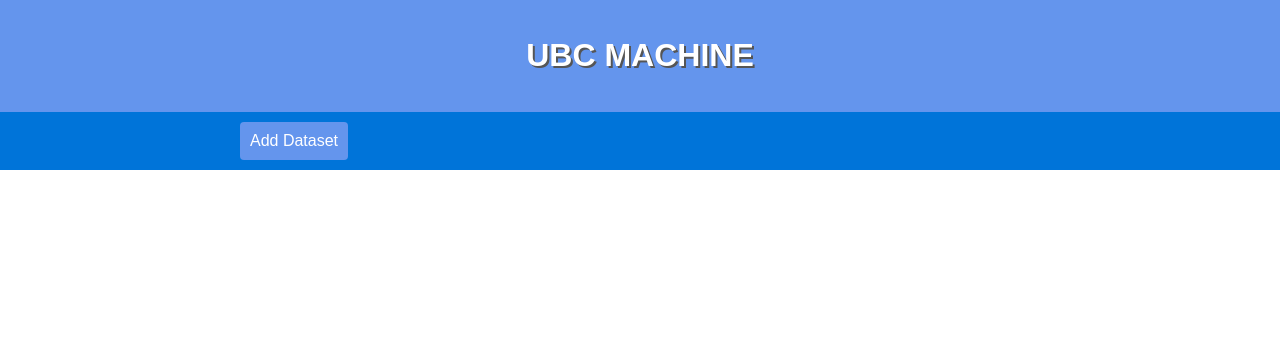
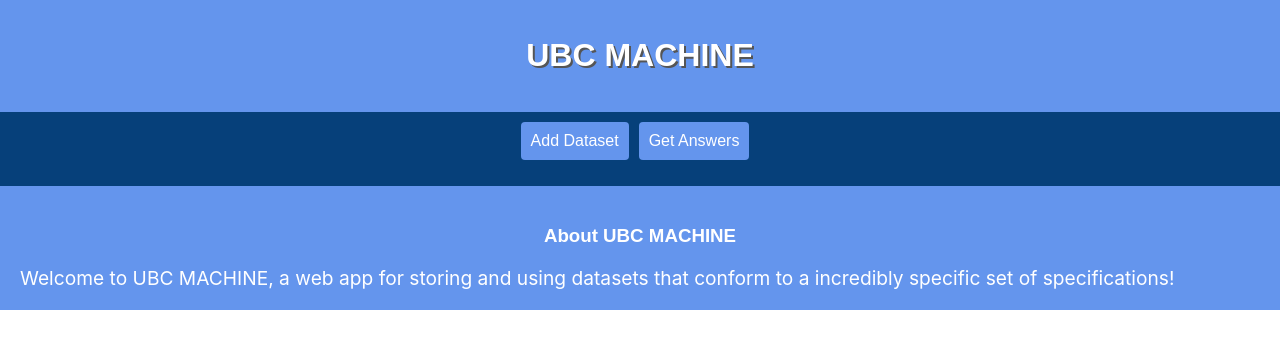
Before and after one commit to Rehnoor/UBCMachine, a React (Create React App) app in the folder frontend/ubc_machine/: page / in a window 1280 px wide. Shown: the top 348 px of the page. Built offline with nearby package versions, Linux system fonts and the light colour scheme.

Commit message:
added a query submission tab

```diff
--- a/frontend/ubc_machine/src/App.css
+++ b/frontend/ubc_machine/src/App.css
@@ -11,29 +11,24 @@
 	text-shadow: 2px 2px #555;
 }
 
-.dropdown {
+
+
+.dropdown-container {
 	position: relative;
-	display: inline-block;
+	display: flex;
+	flex-direction: column;
+	align-items: center;
+	justify-content: center;
+	background-color: #06407a;
 }
 
-.dropdown-content {
-	max-height: 0;
-	overflow: hidden;
-	transition: max-height 0.5s ease-out;
+.dropdown-buttons {
+	display: flex;
+	justify-content: center;
+	align-items: center;
+	margin-bottom: 10px;
 }
 
-.dropdown-content.open {
-	max-height: 200px; /* Set to a high value to allow for dynamic content */
-}
-
-.dropdown-arrow {
-	transform: rotate(0);
-	transition: transform 0.3s ease-out;
-}
-
-.dropdown-content.open ~ .dropdown-arrow {
-	transform: rotate(180deg);
-}
 
 .dropdown-toggle {
 	background-color: cornflowerblue;
@@ -43,7 +38,9 @@
 	border-radius: 4px;
 	cursor: pointer;
 	margin-right: 10px;
+	margin-top: 10px;
 	padding: 10px;
+	height: fit-content;
 }
 
 .dropdown-toggle:hover {
@@ -51,10 +48,53 @@
 }
 
 
-.button-band {
+.dropdown-content-container {
+	position: absolute;
+	top: 100%;
+	left: 0;
+	width: 100%;
+	background-color: #326ed9;
 	display: flex;
+	flex-direction: column;
+	align-items: center;
 	justify-content: center;
-	align-items: center;
-	background-color: #0074d9;
-	padding: 10px;
+	overflow: hidden;
+	transition: max-height 0.7s ease-in-out;
 }
+
+.dropdown-content-container.closed {
+	max-height: 0;
+}
+
+.dropdown-content-container.open {
+	/*max-height: 800px; !* Set to a high value to allow for dynamic content *!*/
+	overflow: auto
+}
+
+.content {
+	background-color: cornflowerblue;
+	color: white;
+	padding: 20px;
+	flex-grow: 1;
+}
+
+.content h2 {
+	font-size: 2em;
+	margin-top: 0;
+}
+
+.content p {
+	font-size: 1.2em;
+	margin-bottom: 0;
+}
+
+
+.container {
+	display: flex;
+	flex-direction: column;
+	height: 100%;
+}
+
+/*.dropdown-content-container > * {*/
+/*	margin-bottom: 10px;*/
+/*}*/
--- a/frontend/ubc_machine/src/App.tsx
+++ b/frontend/ubc_machine/src/App.tsx
@@ -1,24 +1,37 @@
 import React, {useState} from 'react';
 import './App.css';
 import DatasetUploader from "./Components/DatasetUploader";
+import QuerySubmitForm from "./Components/QuerySubmitForm";
 
 function AddDatasetDropdown() {
 
 	const [showingAddDataset, setShowingAddDataset] = useState(false)
+	const [showingQuery, setShowingQuery] = useState(false)
 	const handleAddDatasetToggle = () => {
 		setShowingAddDataset(!showingAddDataset)
 	}
 
+	const handleQueryToggle = () => {
+		setShowingQuery(!showingQuery)
+	}
+
 	return (
-		<div className="dropdown">
-			<button className="dropdown-toggle" onClick={handleAddDatasetToggle}>
-				Add Dataset
-				<span className="dropdown-arrow"></span>
-			</button>
-			<div className={`dropdown-content ${showingAddDataset ? "open" : "closed"}`}>
-				<DatasetUploader />
+
+		<div className="dropdown-container">
+			<div className="dropdown-buttons">
+				<button className="dropdown-toggle" onClick={handleAddDatasetToggle}>
+					Add Dataset
+				</button>
+				<button className="dropdown-toggle" onClick={handleQueryToggle}>
+					Get Answers
+				</button>
+			</div>
+			<div className={`dropdown-content-container ${showingAddDataset || showingQuery ? "open" : "closed"}`}>
+				{showingAddDataset && <DatasetUploader />}
+				{showingQuery && <QuerySubmitForm />}
 			</div>
 		</div>
+
 	);
 }
 
@@ -26,12 +39,17 @@ function AddDatasetDropdown() {
 function App() {
 
 	return (
-		<div>
+		<div className="container">
 			<div className="PageTitle">
 				<h1>UBC MACHINE</h1>
 			</div>
 			<div className="button-band">
 				<AddDatasetDropdown />
+			</div>
+			<div className="content">
+				<h3>About UBC MACHINE</h3>
+				<p>Welcome to UBC MACHINE, a web app for storing and using datasets that conform to a incredibly specific
+				set of specifications!</p>
 			</div>
 
 		</div>
--- a/frontend/ubc_machine/src/Components/DatasetUploader.css
+++ b/frontend/ubc_machine/src/Components/DatasetUploader.css
@@ -14,7 +14,7 @@
 	padding-left: 10px;
 	padding-right: 10px;
 	font-size: 16px;
-	background-color: cornflowerblue;
+	background-color: #3363b6;
 	color: #fff;
 	border: none;
 	border-radius: 4px;
--- a/frontend/ubc_machine/src/Components/DatasetUploader.tsx
+++ b/frontend/ubc_machine/src/Components/DatasetUploader.tsx
@@ -24,7 +24,7 @@ const DatasetUploader = () => {
 		setType(newType);
 	};
 
-	const handleFileUpload = () => {
+	const handleFileUpload = async () => {
 		if (!file) {
 			// handle error - no file selected
 			// just do nothing or possibly give error message
@@ -47,12 +47,15 @@ const DatasetUploader = () => {
 			body: file
 		};
 
-		fetch(url, options)
-			.then(response => response.json())
-			.then(data => setResponseData(JSON.stringify(data)))
-			.catch(error => {
-				console.log(error)
-			});
+		const response = await fetch(url, options)
+		const json = await response.json();
+
+		if (json.result) {
+			setResponseData(`Success!\nDatasets Available to Query: ${json.result}`)
+		} else {
+			setResponseData(`Failed to Add Dataset:\n${json.error}`)
+		}
+
 	};
 
 	return (
--- /dev/null
+++ b/frontend/ubc_machine/src/Components/QuerySubmitForm.css
@@ -0,0 +1,73 @@
+textarea {
+	width: 100%;
+	height: 200px;
+	padding: 8px;
+	font-size: 16px;
+	border: 1px solid #ccc;
+	border-radius: 4px;
+	box-sizing: border-box;
+	margin-bottom: 16px;
+}
+
+button {
+	background-color: #4caf50;
+	border: none;
+	color: white;
+	padding: 12px 24px;
+	text-align: center;
+	text-decoration: none;
+	display: inline-block;
+	font-size: 16px;
+	border-radius: 4px;
+	cursor: pointer;
+	margin-bottom: 16px;
+}
+
+button:hover {
+	background-color: #3e8e41;
+}
+
+h3 {
+	font-family: 'Montserrat', sans-serif;
+	text-align: center;
+	color: white;
+}
+
+pre {
+	white-space: pre-wrap;
+	word-wrap: break-word;
+}
+
+table {
+	width: 100%;
+	overflow: auto;
+}
+
+table {
+	border-collapse: collapse;
+	width: 100%;
+	overflow: auto;
+}
+
+td {
+	padding: 0.5rem;
+	border: 1px solid #ccc;
+}
+
+th {
+	background-color: #bb2323;
+	color: white;
+	padding: 10px
+}
+
+tr:nth-child(even) {
+	background-color: #f2f2f2;
+}
+
+tr:nth-child(odd) {
+	background-color: #f2f2f2;
+}
+
+td {
+	font-family: monospace;
+}
--- /dev/null
+++ b/frontend/ubc_machine/src/Components/QuerySubmitForm.tsx
@@ -0,0 +1,95 @@
+import React, { useState } from "react";
+import "./QuerySubmitForm.css"
+
+interface Result {
+	[key: string]: string | number;
+}
+
+const QuerySubmitForm: React.FC = () => {
+	const [query, setQuery] = useState("");
+	const [results, setResults] = useState<Result[]>([]);
+	const [headerNames, setHeaderNames] = useState<String[]>([])
+	const [responseData, setResponseData] = useState("")
+
+	const handleSubmit = async (event: React.FormEvent<HTMLFormElement>) => {
+		event.preventDefault();
+		try {
+			const queryObj = JSON.parse(query);
+			const response = await fetch("http://localhost:4321/query", {
+				method: "POST",
+				headers: {
+					"Content-Type": "application/json",
+				},
+				body: JSON.stringify(queryObj),
+			});
+			const json = await response.json();
+			setResults(json.result);
+			if (!results || results.length < 1) {
+				setResponseData("No results")
+			}
+			let firstResult = json.result[0]
+			let headerValues = Object.keys(firstResult)
+			setHeaderNames(headerValues)
+			setResponseData("")
+
+		} catch (err) {
+			setHeaderNames([])
+			setResults([])
+			setResponseData('Query must be in valid JSON format! For example: ' +
+				'{\n' +
+				' "WHERE" : {\n' +
+				' \t"GT" : { "sections_avg" : 96 }\n' +
+				'\t},\n' +
+				'"OPTIONS": { ... }')
+		}
+	};
+
+	return (
+		<div>
+			<form onSubmit={handleSubmit}>
+
+				<h3>QUERY:</h3>
+				<textarea
+					value={query}
+					onChange={(event) => setQuery(event.target.value)}
+					rows={10}
+					cols={80}
+				/>
+
+				<button type="submit">Submit</button>
+			</form>
+			<table>
+				<thead>
+				<tr>
+					{headerNames && headerNames.length > 0 ? (
+						headerNames.map((colName) => (
+							<th>{colName}</th>
+						))
+					) : (
+						<th>No results</th>
+					)}
+				</tr>
+				</thead>
+				<tbody>
+				{results && results.length > 0 && headerNames && headerNames.length > 0 ? ( // last 2 clauses should
+					// always hold
+					results.map((result) => (
+						<tr>
+							{headerNames.map((colName) => (
+								<td>{result[colName as keyof typeof result]}</td>
+							))}
+						</tr>
+					))
+				) : (
+					<tr>
+						<td colSpan={3}>No results found</td>
+					</tr>
+				)}
+				</tbody>
+			</table>
+			<pre>{responseData}</pre>
+		</div>
+	);
+};
+
+export default QuerySubmitForm;
```
Also changed, not shown: 1 other file (tests, documents, lock files or other folders).
